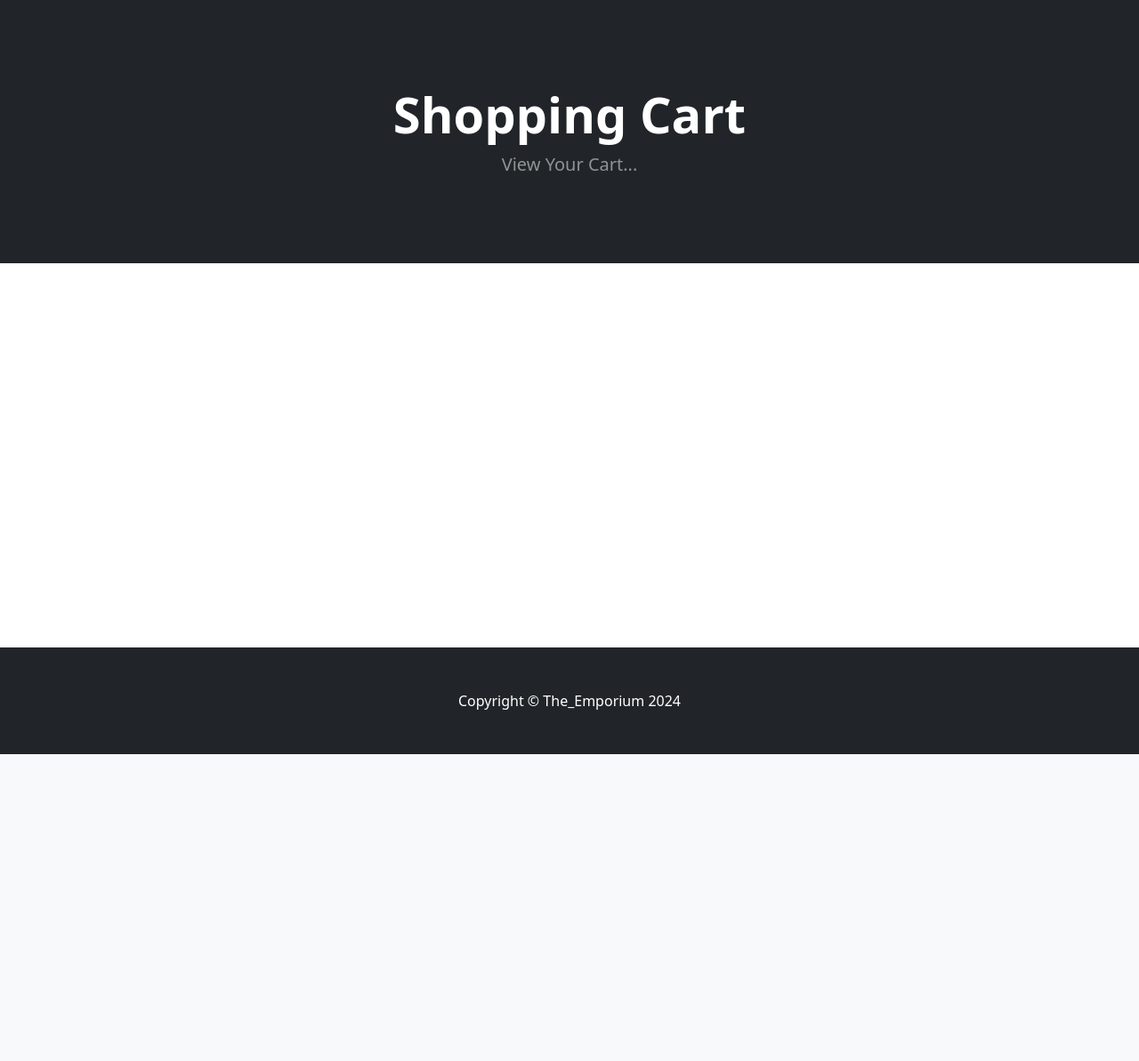
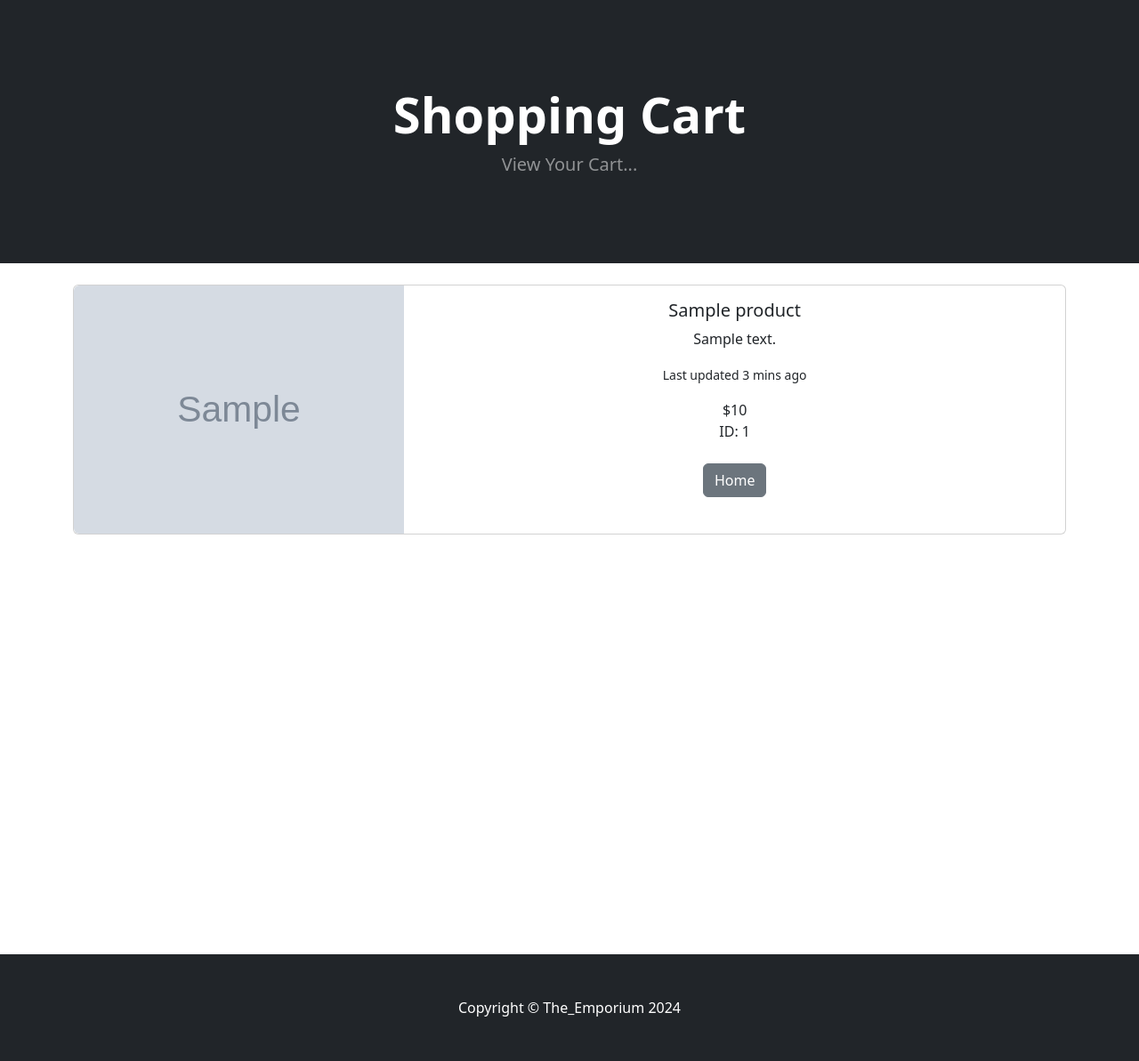
Before and after one commit to Apostle01/The_Emporium, a Django app: template cart/templates/cart_summary.html in a window 1280 px wide. Shown: the part 57-1250 px from the top of the page at 89% size. Before the commit the page ends 905 px from the top, so only its background shows below. Run offline with Django 5.2, Linux system fonts and the light colour scheme; the template is opened without the code that fills it: most values are stand-ins (such as "Sample title", 1, 10 or a date in 2020); grey boxes marked "Sample" are stand-in pictures.

Commit message:
Updating shopping cart page added

```diff
--- a/cart/cart.py
+++ b/cart/cart.py
@@ -1,4 +1,4 @@
-
+from haven.models import Product
 class Cart():
     def __init__(self, request):
         self.session = request.session
@@ -29,3 +29,12 @@ class Cart():
 
     def __len__(self):
         return len(self.cart)
+
+    def get_prods(self):
+        # Get ids from cart
+        product_ids = self.cart.keys()
+        # Use ids to lookup products in database model
+        products = Product.objects.filter(id__in=product_ids)
+
+        # Return those looked up products
+        return products
--- a/cart/templates/cart_summary.html
+++ b/cart/templates/cart_summary.html
@@ -11,10 +11,64 @@
             </div>
         </div>
     </header>
+    <br/>
+    <div class="container">
+    {% if cart_products %}
+        {% for product in cart_products %}
+        <div class="card mb-3" >
+            <div class="row g-0">
+              <div class="col-md-4">
+                <img src="{{ product.image.url }}" class="img-fluid rounded-start" alt="...">
+              </div>
+              <div class="col-md-8">
+                <div class="card-body">
+                  <center>
+                  <h5 class="card-title">{{ product.name }}</h5>
+                  <p class="card-text">{{ product.description }}</p>
+                  <p class="card-text"><small class="text-body-secondary">Last updated 3 mins ago</small></p>
+
+                  {% if product.is_sale %}
+                  <div class="d-flex justify-content-center small text-warning mb-2">
+                    <div class="bi-star-fill"></div>
+                    &nbsp;&nbsp;Sale!&nbsp;&nbsp;
+                    <div class="bi-star-fill"></div>
+                    </div>
+
+                    <!-- Product price-->
+                    <strike>
+                    ${{ product.price }}
+                    </strike>
+                    &nbsp;
+                    ${{ product.sale_price }}
+                    <br/>
+                    {{ product.description }}
+
+                  {% else %}
+                    ${{ product.price }}
+                    <br/>ID: {{ product.id }}
+                  {% endif %}
+
+                  <br/><br/>
+
+                  <a href="{% url 'home' %}" class="btn btn-secondary">Home</a>
+
+                  </center>
+
+                </div>
+              </div>
+            </div>
+          </div> <br/>
 
 
 
+        {% endfor %}
+        {% else %}
+        Your Cart is empty...
+        <br/><br/><br/><br/><br/>
+        {% endif %}
+    </div>
+
     <br/><br/><br/><br/><br/><br/><br/><br/><br/><br/><br/><br/><br/>
+    <br/><br/><br/><br/><br/>
 
-<br/><br/><br/><br/><br/>
 {% endblock %}
--- a/cart/views.py
+++ b/cart/views.py
@@ -5,7 +5,10 @@ from django.http import JsonResponse
 
 
 def cart_summary(request):
-    return render(request, "cart_summary.html", {})
+    # Get the cart
+    cart = Cart(request)
+    cart_products = cart.get_prods
+    return render(request, "cart_summary.html", {"cart_products":cart_products})
 
 
 
```
Also changed, not shown: db.sqlite3. Lines whose indentation alone changed are shown as unchanged.
